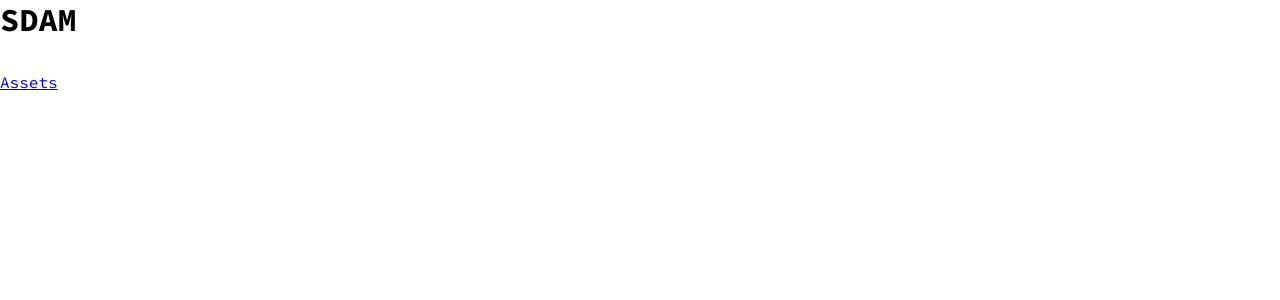
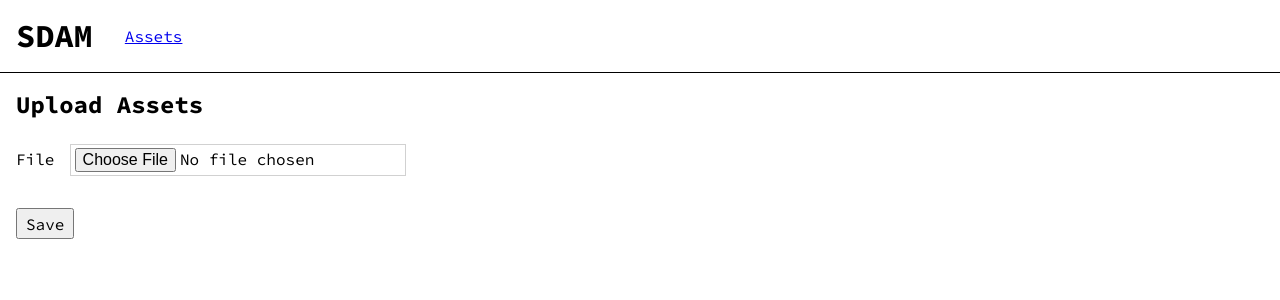
Before and after one commit to lionah/sdam, a React (Vite) app in the folder client/: page /assets/upload in a window 1280 px wide. Shown: the top 300 px of the page. Built offline with nearby package versions, Linux system fonts and the light colour scheme.

Commit message:
Create basic Assets Upload view (#11)

```diff
--- a/client/src/App.css
+++ b/client/src/App.css
@@ -22,6 +22,26 @@ section {
     }
   }
 }
+
+.input-item {
+  margin: .5em 0;
+
+  label {
+    margin-right: 1em;
+  }
+
+  input {
+    border: 1px solid #D1D1D1;;
+    padding: .2em;
+  }
+}
+
+.button-row {
+  margin-top: 2em;
+
+  button {
+    padding: .2em .5em;
+  }
 }
 
 .LayoutPage-container {
--- a/client/src/App.tsx
+++ b/client/src/App.tsx
@@ -1,5 +1,6 @@
 import "./App.css";
 import AssetsPage from "./pages/AssetsPage";
+import AssetsUploadPage from "./pages/AssetsUploadPage";
 import ErrorPage from "./pages/ErrorPage";
 import LayoutPage from "./pages/LayoutPage";
 import { BrowserRouter, Route, Routes } from "react-router-dom";
@@ -10,7 +11,7 @@ function App() {
       <Routes>
         <Route path="/" element={<LayoutPage />}>
           <Route path="/assets" element={<AssetsPage />} />
-          <Route path="/assets/upload" />
+          <Route path="/assets/upload" element={<AssetsUploadPage />} />
           <Route path="*" element={<ErrorPage code="404" title="Page Not Found" />} />
         </Route>
       </Routes>
--- /dev/null
+++ b/client/src/pages/AssetsUploadPage.tsx
@@ -0,0 +1,21 @@
+function AssetsUploadPage() {
+  return (
+    <section className="AssetsUploadPage-container">
+      <h2>Upload Assets</h2>
+
+      <form action="/api/v1/assets" encType="multipart/form-data" method="POST">
+        <div className="input-item">
+          <label htmlFor="file">File</label>
+
+          <input name="file" type="file" />
+        </div>
+
+        <div className="button-row">
+          <button type="submit">Save</button>
+        </div>
+      </form>
+    </section>
+  )
+}
+
+export default AssetsUploadPage;
```
Also changed, not shown: 1 other file (tests, documents, lock files or other folders).
